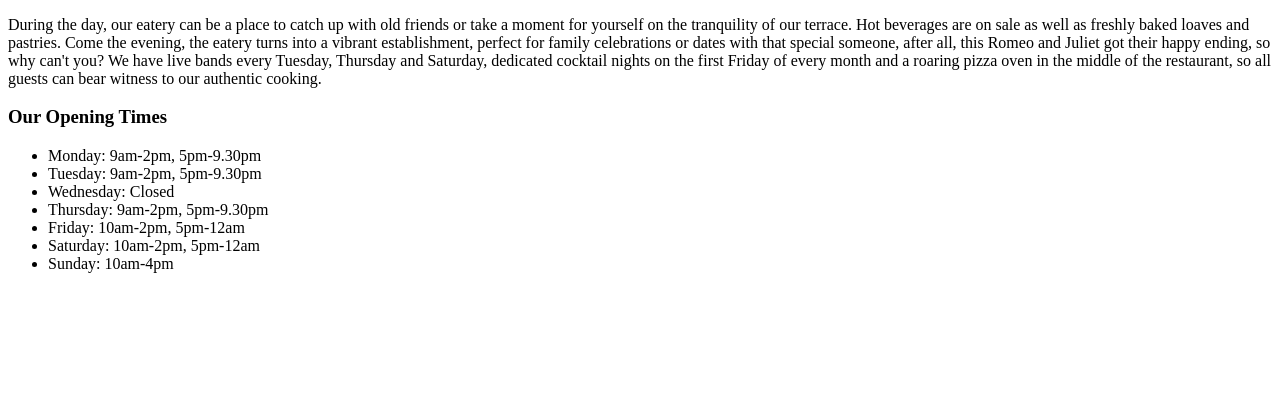
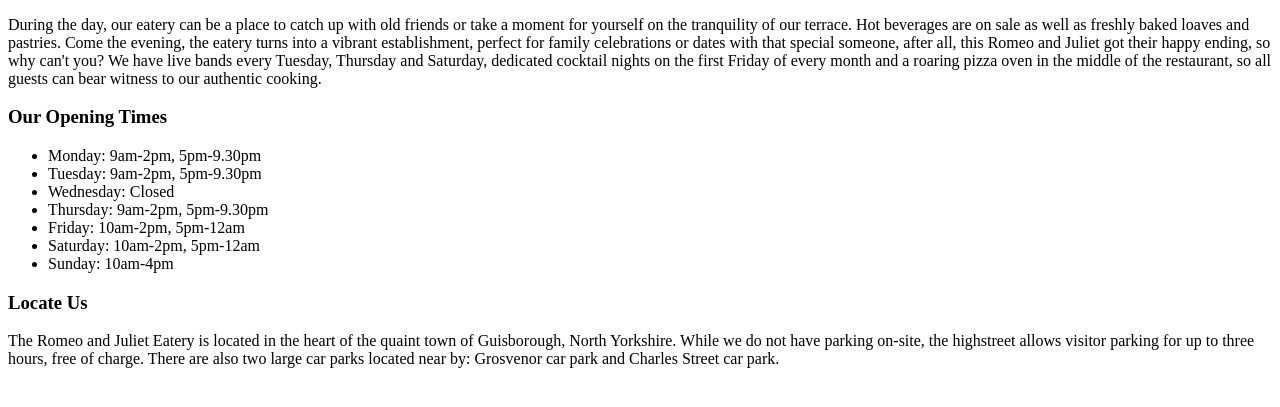
Before and after one commit to LaurenForster25/romeo-and-juliet-bistro, a Django app: template bookings/templates/bookings/home_page.html in a window 1280 px wide. Shown: the part 276-683 px from the top of the page. Run offline with Django 5.2, Linux system fonts and the light colour scheme; the template is opened without the code that fills it, so the values that code supplies are empty.

Commit message:
Including location description

```diff
--- a/bookings/templates/bookings/home_page.html
+++ b/bookings/templates/bookings/home_page.html
@@ -40,6 +40,11 @@
                 <li>Saturday: 10am-2pm, 5pm-12am</li>
                 <li>Sunday: 10am-4pm</li>
             </ul>
+          <h3> Locate Us </h3>
+            <p>The Romeo and Juliet Eatery is located in the heart of the quaint town of Guisborough, North Yorkshire. While we do not have parking on-site,
+            the highstreet allows visitor parking for up to three hours, free of charge. There are also two large car parks located near by: Grosvenor car park and
+            Charles Street car park.</p>
+
     </main>
 </body>
 </html>
```
